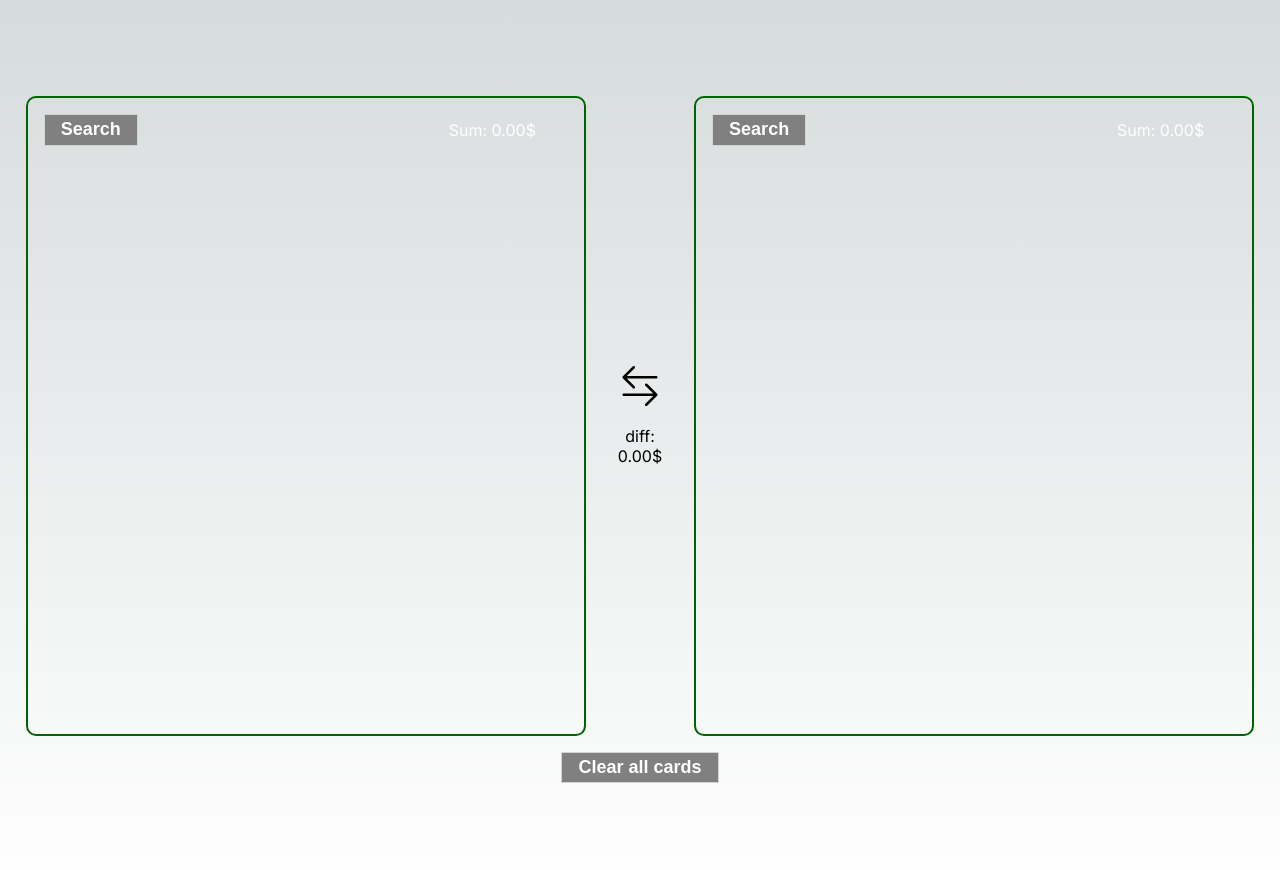
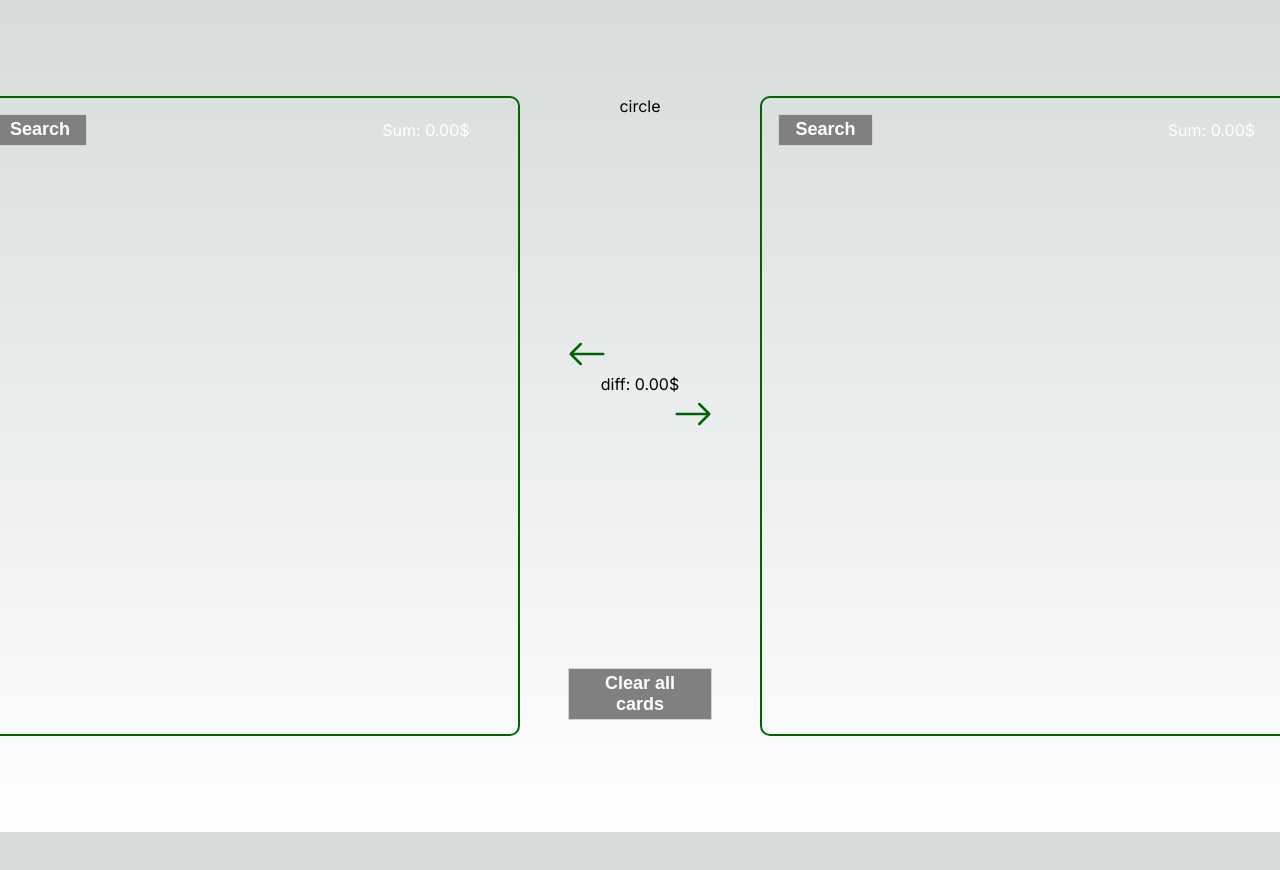
Before and after one commit to Carowa27/pkmn-trade-calculator, a Next.js app: page / in a window 1280 px wide. Shown: the top 870 px of the page. After the commit the page ends 832 px from the top, so only its background shows below. Built offline with nearby package versions, Linux system fonts and the light colour scheme.

Commit message:
(ref) change layout on homepage

```diff
--- a/src/app/page.tsx
+++ b/src/app/page.tsx
@@ -5,7 +5,7 @@ import { IPkmnCard } from "./dataFromApi";
 import { useEffect, useState } from "react";
 import { SearchModal } from "../components/searchModal";
 import { PkmnCard } from "@/components/pkmnCard";
-import { ArrowLeftRight } from "react-bootstrap-icons";
+import { ArrowLeft, ArrowRight } from "react-bootstrap-icons";
 
 export const Home = () => {
   const [showModal, setShowModal] = useState<boolean>(false);
@@ -77,7 +77,14 @@ export const Home = () => {
           }
         />
       )}
-      <div style={{ display: "flex", gap: "1rem", alignItems: "center" }}>
+      <div
+        style={{
+          height: "80vh",
+          display: "flex",
+          gap: "1rem",
+          alignItems: "center",
+        }}
+      >
         <div
           style={{
             border: `2px solid ${
@@ -89,7 +96,7 @@ export const Home = () => {
             }`,
             borderRadius: "10px",
             width: "45vw",
-            height: "80vh",
+            height: "100%",
             display: "flex",
             flexDirection: "column",
             alignItems: "center",
@@ -156,24 +163,77 @@ export const Home = () => {
             })}
           </div>
         </div>
-        <div
+        <section
           style={{
+            height: "100%",
             display: "flex",
             flexDirection: "column",
             alignItems: "center",
+            justifyContent: "space-between",
           }}
         >
-          <div>
-            <ArrowLeftRight size={40} />
+          <div>circle</div>
+          <div
+            style={{
+              width: "70%",
+              display: "flex",
+              flexDirection: "column",
+            }}
+          >
+            <div
+              style={{
+                display: "flex",
+                justifyContent: "start",
+                color: `${
+                  sumTraderOne() === sumTraderTwo()
+                    ? "darkgreen"
+                    : sumTraderOne() > sumTraderTwo()
+                    ? "darkorange"
+                    : "darkred"
+                }`,
+              }}
+            >
+              <ArrowLeft size={40} />
+            </div>
+            <p style={{ textAlign: "center", margin: "0" }}>
+              diff:{" "}
+              {(
+                Math.round(sumTraderOne() - sumTraderTwo() * 100) / 100
+              ).toFixed(2)}
+              $
+            </p>
+            <div
+              style={{
+                display: "flex",
+                justifyContent: "end",
+                color: `${
+                  sumTraderOne() === sumTraderTwo()
+                    ? "darkgreen"
+                    : sumTraderOne() < sumTraderTwo()
+                    ? "darkorange"
+                    : "darkred"
+                }`,
+              }}
+            >
+              <ArrowRight size={40} />
+            </div>
           </div>
-          <p style={{ textAlign: "center", marginTop: "1rem" }}>
-            diff:{" "}
-            {(Math.round(sumTraderOne() - sumTraderTwo() * 100) / 100).toFixed(
-              2
-            )}
-            $
-          </p>
-        </div>
+          <button
+            style={{
+              background: "grey",
+              color: "white",
+              fontWeight: "bold",
+              fontSize: "large",
+              margin: "1rem 2rem",
+              padding: "0.25rem 1rem",
+              border: "lightgrey solid 1px",
+              cursor: "pointer",
+            }}
+            onClick={() => clearTraderCards()}
+          >
+            Clear all cards
+          </button>
+        </section>
         <div
           style={{
             border: `2px solid ${
@@ -185,7 +245,7 @@ export const Home = () => {
             }`,
             borderRadius: "10px",
             width: "45vw",
-            height: "80vh",
+            height: "100%",
             display: "flex",
             flexDirection: "column",
             alignItems: "center",
@@ -253,22 +313,6 @@ export const Home = () => {
           </div>
         </div>
       </div>
-      <button
-        style={{
-          background: "grey",
-          color: "white",
-          fontWeight: "bold",
-          fontSize: "large",
-          height: "100%",
-          margin: "1rem 2rem",
-          padding: "0.25rem 1rem",
-          border: "lightgrey solid 1px",
-          cursor: "pointer",
-        }}
-        onClick={() => clearTraderCards()}
-      >
-        Clear all cards
-      </button>
     </main>
   );
 };
```
